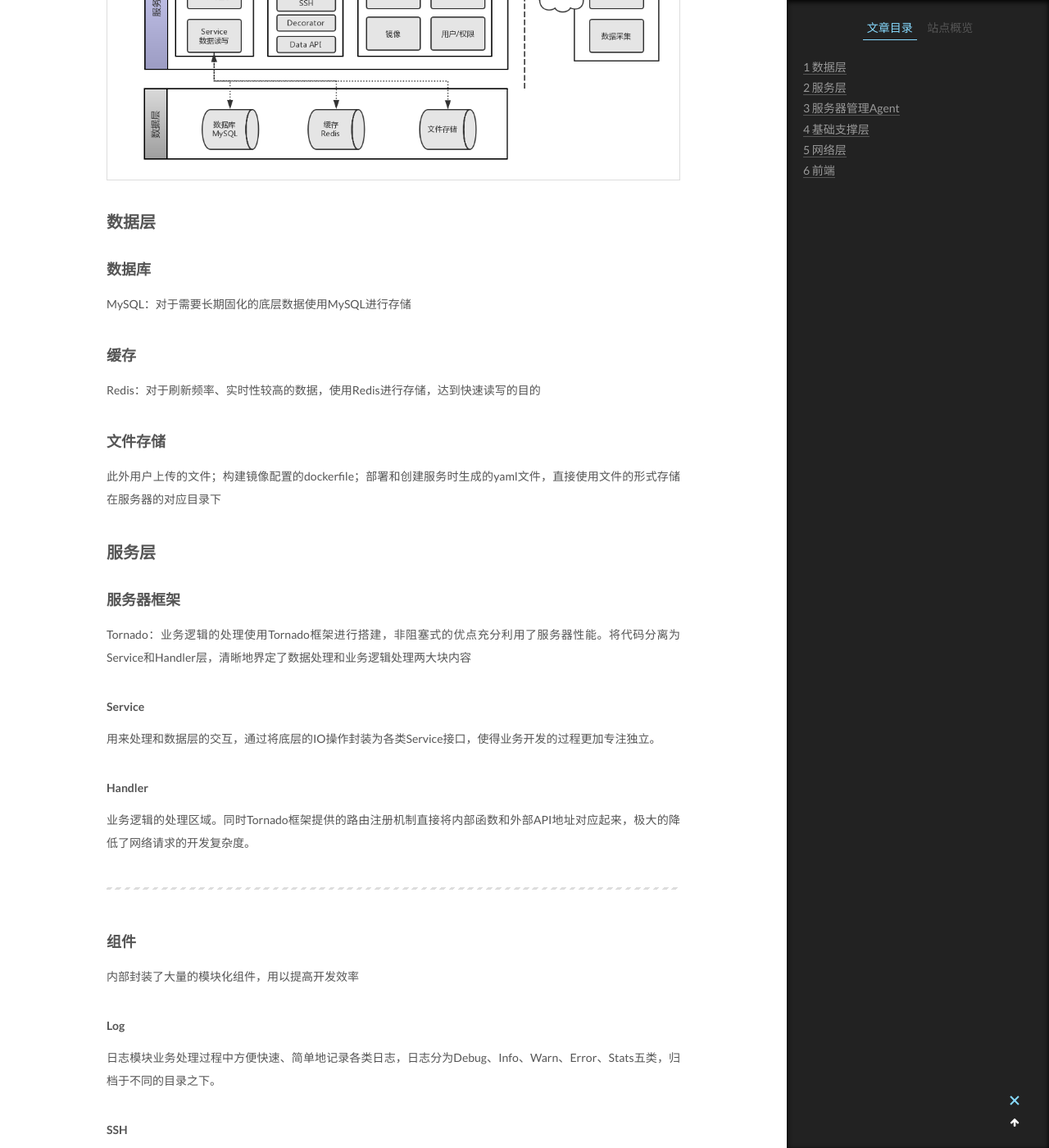
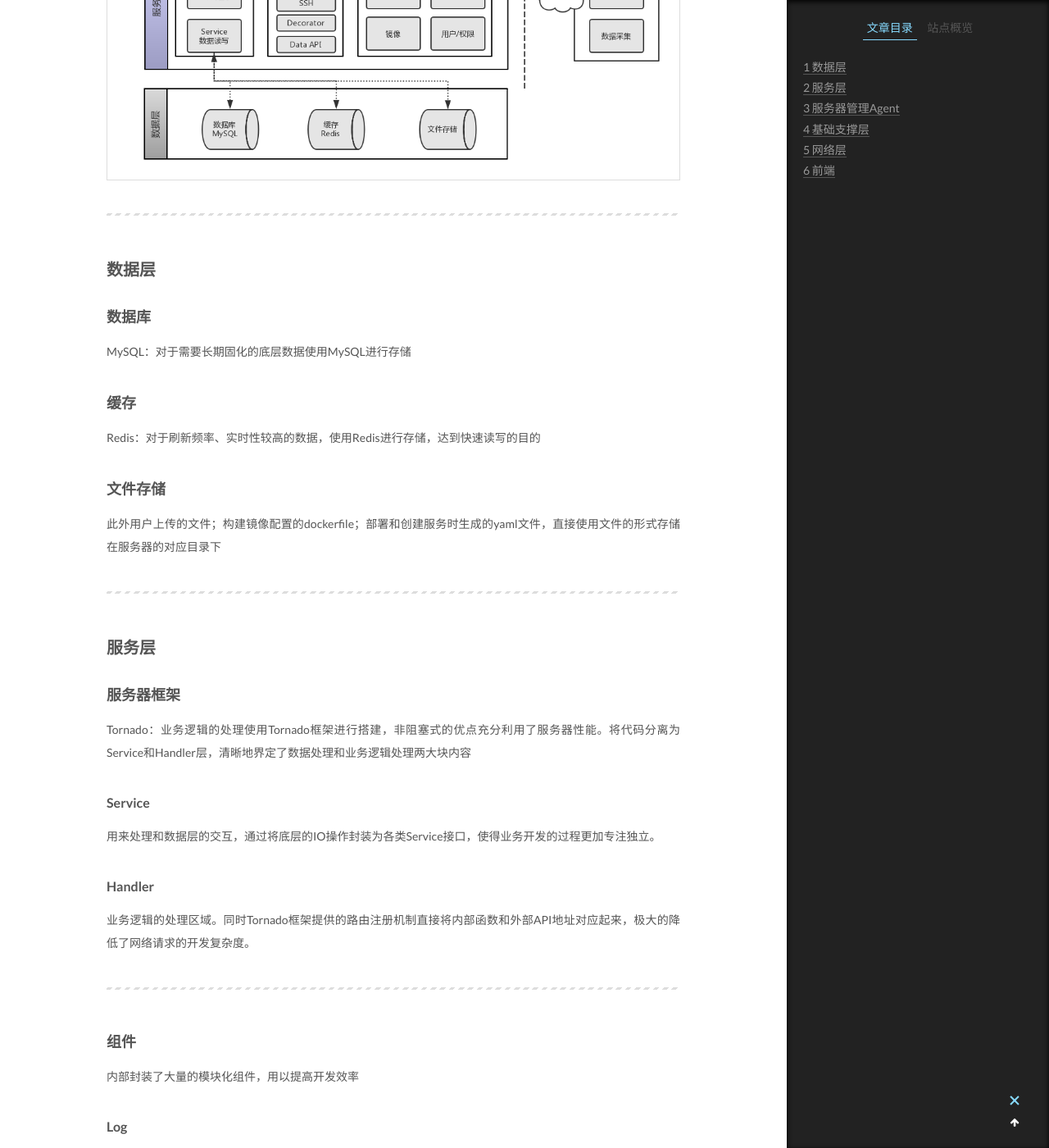
Before and after one commit to ShoreCN/ShoreCN.github.io, a Jekyll site: the page built from _posts/2018-05-04-Tencloud-Architecture.md, in a window 1280 px wide and 1400 px high, scrolled down 843 px. Shown: the whole window at 82% size. Built offline with Jekyll 4.4.1, drawn with Linux system fonts in a browser that asks for light colours.

```diff
--- a/_posts/2018-05-04-Tencloud-Architecture.md
+++ b/_posts/2018-05-04-Tencloud-Architecture.md
@@ -10,6 +10,7 @@ tags:
 
 ![TenCloud_Architecture](https://github.com/ShoreCN/ShoreCN.github.io/blob/master/resource/TenCloud_Architecture.png?raw=true)
 
+- - - -
 ## 数据层
 ### 数据库
 MySQL：对于需要长期固化的底层数据使用MySQL进行存储
@@ -18,22 +19,23 @@ Redis：对于刷新频率、实时性较高的数据，使用Redis进行存储
 ### 文件存储
 此外用户上传的文件；构建镜像配置的dockerfile；部署和创建服务时生成的yaml文件，直接使用文件的形式存储在服务器的对应目录下
 
+- - - -
 ## 服务层
 ### 服务器框架
 Tornado：业务逻辑的处理使用Tornado框架进行搭建，非阻塞式的优点充分利用了服务器性能。将代码分离为Service和Handler层，清晰地界定了数据处理和业务逻辑处理两大块内容
-##### Service
+#### Service
 用来处理和数据层的交互，通过将底层的IO操作封装为各类Service接口，使得业务开发的过程更加专注独立。
-##### Handler
+#### Handler
 业务逻辑的处理区域。同时Tornado框架提供的路由注册机制直接将内部函数和外部API地址对应起来，极大的降低了网络请求的开发复杂度。
 
 - - - -
 ### 组件
 内部封装了大量的模块化组件，用以提高开发效率
-##### Log
+#### Log
 日志模块业务处理过程中方便快速、简单地记录各类日志，日志分为Debug、Info、Warn、Error、Stats五类，归档于不同的目录之下。
-##### SSH
+#### SSH
 因为业务中有大量的需要实时访问服务器进行命令行配置的情况，远程访问模块让开发者只需要提供服务器登录数据和所需执行的命令就可以达到目的。同时还提供了异步、同步两种执行方式以便开发者灵活使用。
-##### Decorator
+#### Decorator
 装饰器，在不改变原函数的情况下给函数增加功能。框架内部封装了大量装饰器用以提高开发效率，例如用以判断用户登录情况的装饰器、用以通过权限控制用户操作的装饰器等等
 #### Data API
 对底层数据的操作通过这类组件进行封装，包含访问MySQL和Redis、连接池等动作
@@ -41,11 +43,12 @@ Tornado：业务逻辑的处理使用Tornado框架进行搭建，非阻塞式的
 - - - -
 ### 业务服务
 业务功能主要分为下面4块
-##### 项目/应用
-##### 集群/服务器
-##### 镜像
-##### 用户/权限
+#### 项目/应用
+#### 集群/服务器
+#### 镜像
+#### 用户/权限
 
+- - - -
 ## 服务器管理Agent
 通过go语言开发并编译成可执行文件，运行于需要加入系统管理的服务器上，主要有如下两块功能
 ### 服务器注册
@@ -53,17 +56,22 @@ Tornado：业务逻辑的处理使用Tornado框架进行搭建，非阻塞式的
 ### 数据采集
 服务器上的各类业务资源，通过Agent上报给后端服务器进行计算、存储及分析，是系统核心数据的来源
 
+- - - -
 ## 基础支撑层
 ### 任务调度
 Supervisor：根据配置监控进程状态，自动重启异常退出进行的一套进程管理系统。这样的话，业务服务部署好之后管理员可以不用再提心吊胆进程挂了、业务阻塞之类的问题。
 ### 接口文档
 APIDOC：一款可以有源代码中的注释直接自动生成api接口文档的工具，生成的接口文档可以直接通过web访问，可读性也很高，大大简化开发人员彼此间的交流成本。
 
+- - - -
 ## 网络层
 ### 负载均衡
 NGINX：高性能的HTTP和反向代理服务，作为web服务器可以用较少的资源提供更高的并发连接。
 
+- - - -
 ## 前端
 ### Web
 ### iOS
 ### Android
+
+- - - -
```
